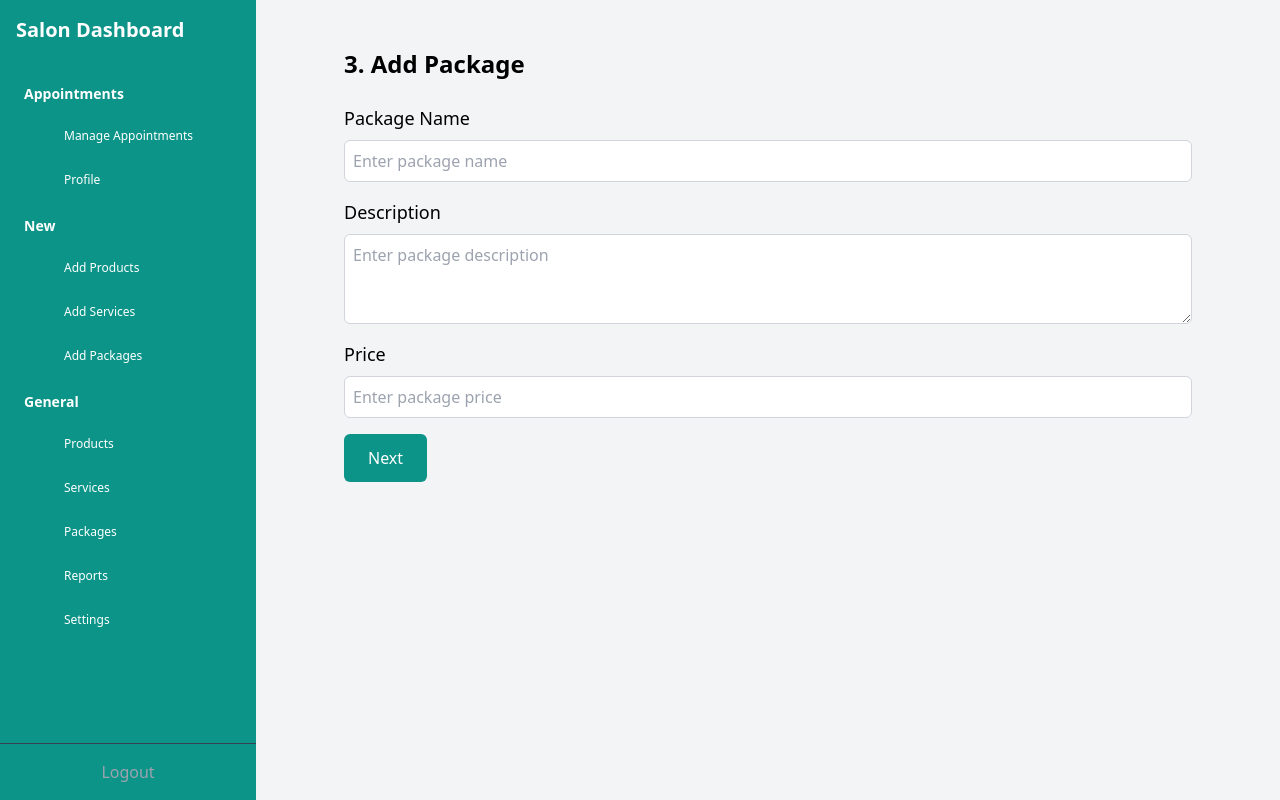
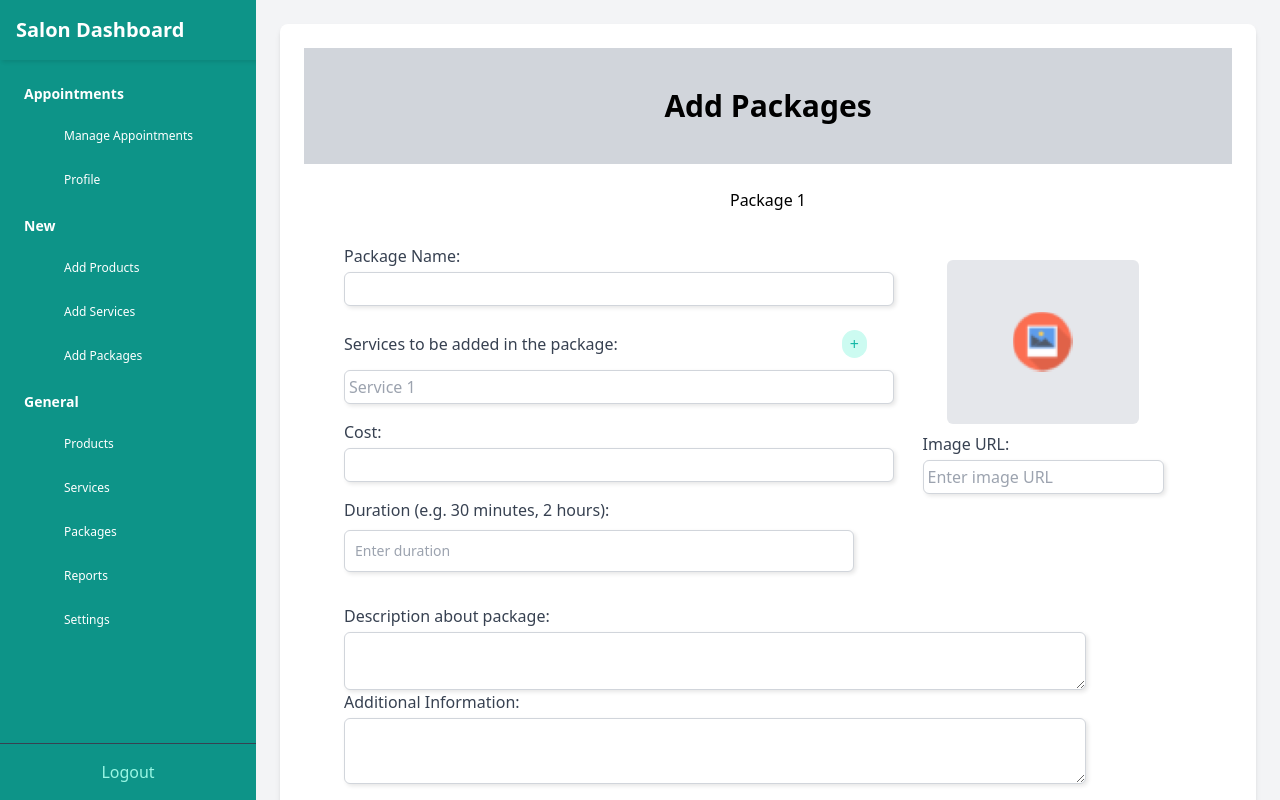
Before and after one commit to ShravaniR2412/SASS, a React (Vite) app in the folder client/: page /admin/addpackages in a window 1280 px wide. Shown: the top 800 px of the page. Built offline with nearby package versions, Linux system fonts and the light colour scheme.

Commit message:
resdesigned Addpackages, Addservices

```diff
--- a/client/src/components/Sidebar.jsx
+++ b/client/src/components/Sidebar.jsx
@@ -4,7 +4,7 @@ import { Link } from 'react-router-dom';
 const Sidebar = ({ sections }) => {
   return (
     <div className="w-64 h-screen bg-teal-600 text-white flex flex-col">
-      <div className="p-4 text-xl font-semibold bg-teal-600">
+      <div className="p-4 text-xl font-semibold bg-teal-600 shadow-custom-light">
         <h2 className="text-white">Salon Dashboard</h2>
       </div>
       <div className="flex-1 overflow-y-auto p-3"> {/* Add overflow-y-auto for scrolling */}
@@ -39,7 +39,7 @@ const Sidebar = ({ sections }) => {
       <div className="p-4 border-t border-gray-700">
         <a
           href="#logout"
-          className="block text-center text-gray-400 hover:text-white"
+          className="block text-center text-teal-200 hover:text-white"
         >
           Logout
         </a>
--- a/client/src/pages/salon/AddPackages.jsx
+++ b/client/src/pages/salon/AddPackages.jsx
@@ -1,81 +1,269 @@
 // src/Packages.jsx
 import React, { useState } from 'react';
+import backgroundImage from '../../assets/imgbg.png';
 import { useNavigate } from 'react-router-dom';
 
 const AddPackages = () => {
-  const [packageData, setPackageData] = useState({
-    packageName: '',
-    packageDescription: '',
-    packagePrice: ''
-  });
+
+  const [packageData, setPackageData] = useState([{ id: Date.now(), PackageName: '', cost: '', duration: '', imageUrl: '', description: '', additionalInfo: ''  }]);
   const navigate = useNavigate();
 
-  const handlePackageChange = (e) => {
-    const { name, value } = e.target;
-    setPackageData({
-      ...packageData,
-      [name]: value
-    });
+  const [services, setServices] = useState([{ serviceName: '' }]);
+
+
+  const addForm = () => {
+    setPackageData([...packageData, { id: Date.now(), packageName: '', cost: '', duration: '', imageUrl: '', description: '', additionalInfo: '' }]);
   };
 
-  const handleNext = () => {
-    // You may want to add validation and save data here
-    navigate('/addproducts');
+  const deleteForm = (index) => {
+    if (packageData.length > 1) {
+      const updatedForms = packageData.filter((_, formIndex) => formIndex !== index);
+      setPackageData(updatedForms);
+    }
   };
 
+  const handlePackageChange = (e, index) => {
+    const { name, value } = e.target;
+    const updatedPackageData = [...packageData];
+    updatedPackageData[index][name] = value;
+    setPackageData(updatedPackageData);
+  };
+
+  const handleSubmit = (e) => {
+    e.preventDefault();
+    console.log('Submitted data:', packageData);
+    navigate('/addproducts');  // Redirect to next step
+  };
+
+  const addServiceInput = () => {
+    setServices([...services, { serviceName: '' }]); // Add a new empty object to the services array
+  };
+
+  const removeServiceInput = (index) => {
+    const updatedServices = services.filter((_, serviceIndex) => serviceIndex !== index);
+    setServices(updatedServices);
+  };
+
+
+  const handleServiceChange = (e, index) => {
+    const { name, value } = e.target;
+    const updatedServices = [...services];
+    updatedServices[index][name] = value;
+    setServices(updatedServices);
+  };
+
+
+
+
+
+  // const handleNext = () => {
+  //   // You may want to add validation and save data here
+  //   navigate('/addproducts');
+// };
+
+//   return (
+//     <div className="p-6 max-w-4xl mx-auto">
+//       <h3 className="text-2xl font-semibold mb-6">3. Add Package</h3>
+//       <form>
+//         <div className="mb-4">
+//           <label htmlFor="packageName" className="block text-lg font-medium mb-2">Package Name</label>
+//           <input
+//             type="text"
+//             id="packageName"
+//             name="packageName"
+//             value={packageData.packageName}
+//             onChange={handlePackageChange}
+//             className="block w-full p-2 border border-gray-300 rounded-md"
+//             placeholder="Enter package name"
+//           />
+//         </div>
+
+//         <div className="mb-4">
+//           <label htmlFor="packageDescription" className="block text-lg font-medium mb-2">Description</label>
+//           <textarea
+//             id="packageDescription"
+//             name="packageDescription"
+//             value={packageData.packageDescription}
+//             onChange={handlePackageChange}
+//             rows="3"
+//             className="block w-full p-2 border border-gray-300 rounded-md"
+//             placeholder="Enter package description"
+//           />
+//         </div>
+
+//         <div className="mb-4">
+//           <label htmlFor="packagePrice" className="block text-lg font-medium mb-2">Price</label>
+//           <input
+//             type="text"
+//             id="packagePrice"
+//             name="packagePrice"
+//             value={packageData.packagePrice}
+//             onChange={handlePackageChange}
+//             className="block w-full p-2 border border-gray-300 rounded-md"
+//             placeholder="Enter package price"
+//           />
+//         </div>
+
+//         <button
+//           type="button"
+//           onClick={handleNext}
+//           className="bg-teal-600 text-white px-6 py-3 rounded-md hover:bg-teal-700"
+//         >
+//           Next
+//         </button>
+//       </form>
+//     </div>
+//   );
+// };
+
 return (
-    <div className="p-6 max-w-4xl mx-auto">
-      <h3 className="text-2xl font-semibold mb-6">3. Add Package</h3>
-      <form>
-        <div className="mb-4">
-          <label htmlFor="packageName" className="block text-lg font-medium mb-2">Package Name</label>
+  <div className="mx-auto p-6 bg-white shadow-md rounded-lg">
+      <header className="text-center mb-6 w-full p-10 bg-gray-300">
+        <h1 className="text-3xl font-bold">Add Packages</h1>
+      </header>
+
+      <form onSubmit={handleSubmit} className="service-form space-y-4 mb-8 justify-center">
+        {packageData.map((form, index) => (
+          <div key={form.id}>
+            <h1 className="text-center text-1xl mb-8 font-xl">Package {index + 1}</h1>
+
+
+            <div className='flex mt-8'>
+              <div className='flex-1 space-y-4 mb-8'>
+                <label className="block">
+                  <span className="text-gray-700 ml-10 mb-8">Package Name:</span>
                   <input
                     type="text"
-            id="packageName"
-            name="packageName"
-            value={packageData.packageName}
-            onChange={handlePackageChange}
-            className="block w-full p-2 border border-gray-300 rounded-md"
-            placeholder="Enter package name"
+                    name="PackageName"
+                    value={form.PackageName}
+                    onChange={(e) => handlePackageChange(e, index)}
+                    className="mt-1 ml-10 block w-[550px] p-1 border border-gray-300 rounded-md shadow-custom-light hover:shadow-custom-dark" />
+                </label>
+                <div className='ml-10 mb-4'>
+                  <span className="text-gray-700">Services to be added in the package:</span>
+                  <button type="button" onClick={addServiceInput} className="submit-btn mt-2  ml-56 border-1 border-teal-500 rounded-full bg-teal-100 text-teal-500  py-0.5 px-2  w-max text-center hover:bg-teal-300 transition-shadow duration-300 active:shadow-lg">
+                    +
+                  </button>
+                  {services.length > 1 &&
+                  (
+                    <button
+                        type="button"
+                        onClick={() => removeServiceInput(services.length - 1)}
+                        className="text-red-500 hover:bg-red-300  ml-2 py-0.5 px-2.5 rounded-full transition-shadow bg-red-100 duration-300 active:shadow-lg"
+                      >
+                        -
+                    </button>
+                  )
+                  }
+
+                  {services.map((service, serviceIndex) => (
+                    <div key={serviceIndex} className="mt-3">
+                      <label className="block">
+                        <input
+                          type="text"
+                          name="serviceName"
+                          value={service.serviceName}
+                          onChange={(e) => handleServiceChange(e, serviceIndex)}
+                          className="mt-1 block w-[550px] p-1 border border-gray-300 rounded-md shadow-custom-light hover:shadow-custom-dark"
+                          placeholder={`Service ${serviceIndex + 1}`}
+                        />
+                      </label>
+                    </div>
+                  ))}
+
+
+
+                </div>
+
+
+                <label className="block">
+                  <span className="text-gray-700 ml-10 mb-8">Cost:</span>
+                  <input
+                    type="text"
+                    name="cost"
+                    value={form.cost}
+                    onChange={(e) => handlePackageChange(e, index)}
+                    className="mt-1 ml-10 block w-[550px] p-1 border border-gray-300 rounded-md shadow-custom-light hover:shadow-custom-dark" />
+                </label>
+                <div className='mx-10'>
+                  <label htmlFor={`duration-${index}`} className="block mb-2 text-gray-700">
+                    Duration (e.g. 30 minutes, 2 hours):
+                  </label>
+                  <input
+                    type="text"
+                    id={`duration-${index}`}
+                    name="duration"
+                    value={form.duration}
+                    onChange={(e) => handlePackageChange(e, index)}
+                    placeholder="Enter duration"
+                    className="border border-gray-300 rounded-md shadow-custom-light hover:shadow-custom-dark text-gray-900 text-sm focus:ring-teal-500 focus:border-gray-900 block w-full p-2.5"
                   />
                 </div>
-
-        <div className="mb-4">
-          <label htmlFor="packageDescription" className="block text-lg font-medium mb-2">Description</label>
-          <textarea
-            id="packageDescription"
-            name="packageDescription"
-            value={packageData.packageDescription}
-            onChange={handlePackageChange}
-            rows="3"
-            className="block w-full p-2 border border-gray-300 rounded-md"
-            placeholder="Enter package description"
+              </div>
+              <div className="flex-1 w-48 h-[250px] flex flex-col items-center mr-10 relative">
+                <div
+                  className="w-48 h-48 mt-4 bg-gray-200 rounded-md overflow-hidden relative bg-no-repeat bg-center"
+                  style={{ backgroundImage: `url(${backgroundImage})` }}
+                >
+                  {form.imageUrl && (
+                    <img
+                      src={form.imageUrl}
+                      alt="Service Image"
+                      className="object-contain w-full h-full"
                     />
+                  )}
                 </div>
-
-        <div className="mb-4">
-          <label htmlFor="packagePrice" className="block text-lg font-medium mb-2">Price</label>
+                <label className="block mt-2">
+                  <span className="text-gray-700">Image URL:</span>
                   <input
                     type="text"
-            id="packagePrice"
-            name="packagePrice"
-            value={packageData.packagePrice}
-            onChange={handlePackageChange}
-            className="block w-full p-2 border border-gray-300 rounded-md"
-            placeholder="Enter package price"
+                    name="imageUrl"
+                    value={form.imageUrl}
+                    onChange={(e) => handlePackageChange(e, index)}
+                    placeholder="Enter image URL"
+                    className="mt-1 block w-full p-1 border border-gray-300 rounded-md shadow-custom-light hover:shadow-custom-dark"
                   />
+                </label>
               </div>
-
-        <button
-          type="button"
-          onClick={handleNext}
-          className="bg-teal-600 text-white px-6 py-3 rounded-md hover:bg-teal-700"
-        >
-          Next
+            </div>
+            <label className="block">
+              <span className="text-gray-700 ml-10 mb-10">Description about package:</span>
+              <textarea
+                name="description"
+                value={form.description}
+                onChange={(e) => handlePackageChange(e, index)}
+                className="mt-1 ml-10 block w-4/5 p-1 border border-gray-300 rounded-md shadow-custom-light hover:shadow-custom-dark"></textarea>
+            </label>
+            <label className="block">
+              <span className="text-gray-700 ml-10 mb-8">Additional Information:</span>
+              <textarea
+                name="additionalInfo"
+                value={form.additionalInfo}
+                onChange={(e) => handlePackageChange(e, index)}
+                className="mt-1 ml-10 block w-4/5 p-2 border border-gray-300 rounded-md shadow-custom-light hover:shadow-custom-dark"></textarea>
+            </label>
+            <hr className="mt-8 mb-8" />
+          </div>
+        ))}
+        <div className="flex justify-between ml-20 mr-40">
+          <button type="button" onClick={addForm} className="submit-btn border-0 text-teal-500 py-2 px-4 rounded-lg w-max text-center hover:bg-teal-50 shadow-md transition-shadow duration-300 active:shadow-lg">
+            Add More Packages
           </button>
+          {packageData.length > 1 && (
+            <button type="button" onClick={() => deleteForm(packageData.length - 1)} className="submit-btn border-0 text-teal-500 py-2 px-4 rounded-lg w-max text-center hover:bg-teal-50 shadow-md transition-shadow duration-300 active:shadow-lg">
+              Delete
+            </button>
+          )}
+        </div>
+        <div className="flex justify-center mt-4">
+          <button type="submit" className="submit-btn bg-teal-500 text-white py-2 px-4 rounded-lg w-max text-center hover:shadow-custom-dark active:bg-gray-200 transition-shadow duration-300 shadow-custom-light">
+            SUBMIT
+          </button>
+        </div>
       </form>
   </div>
 );
 };
 
+
 export default AddPackages;
--- a/client/src/pages/salon/AddServices.jsx
+++ b/client/src/pages/salon/AddServices.jsx
@@ -88,7 +88,7 @@ const AddServices = () => {
         {forms.map((form, index) => (
           <div key={form.id}>
             <h1 className="text-center text-1xl mb-8 font-xl">Service {index + 1}</h1>
-            <div className='mx-20'>
+            <div className='mx-10'>
               <label htmlFor={`category-${index}`} className="block mb-2 text-gray-700">
                 Category:
               </label>
@@ -109,24 +109,24 @@ const AddServices = () => {
             <div className='flex mt-8'>
               <div className='flex-1 space-y-4'>
                 <label className="block">
-                  <span className="text-gray-700 ml-20 mb-8">Name of service:</span>
+                  <span className="text-gray-700 ml-10 mb-8">Name of service:</span>
                   <input
                     type="text"
                     name="serviceName"
                     value={form.serviceName}
                     onChange={(event) => handleChange(index, event)}
-                    className="mt-1 ml-20 block w-[650px] p-1 border border-gray-300 rounded-md shadow-custom-light hover:shadow-custom-dark" />
+                    className="mt-1 ml-10 block w-[550px] p-1 border border-gray-300 rounded-md shadow-custom-light hover:shadow-custom-dark" />
                 </label>
                 <label className="block">
-                  <span className="text-gray-700 ml-20 mb-8">Cost:</span>
+                  <span className="text-gray-700 ml-10 mb-8">Cost:</span>
                   <input
                     type="text"
                     name="cost"
                     value={form.cost}
                     onChange={(event) => handleChange(index, event)}
-                    className="mt-1 ml-20 block w-[650px] p-1 border border-gray-300 rounded-md shadow-custom-light hover:shadow-custom-dark" />
+                    className="mt-1 ml-10 block w-[550px] p-1 border border-gray-300 rounded-md shadow-custom-light hover:shadow-custom-dark" />
                 </label>
-                <div className='mx-20'>
+                <div className='mx-10'>
                   <label htmlFor={`duration-${index}`} className="block mb-2 text-gray-700">
                     Duration (e.g. 30 minutes, 2 hours):
                   </label>
@@ -141,7 +141,7 @@ const AddServices = () => {
                   />
                 </div>
               </div>
-              <div className="flex-1 w-48 h-[250px] flex flex-col items-center mr-16 relative">
+              <div className="flex-1 w-48 h-[250px] flex flex-col items-center mr-10 relative">
                 <div
                   className="w-48 h-48 mt-4 bg-gray-200 rounded-md overflow-hidden relative bg-no-repeat bg-center"
                   style={{ backgroundImage: `url(${backgroundImage})` }}
@@ -168,20 +168,20 @@ const AddServices = () => {
               </div>
             </div>
             <label className="block">
-              <span className="text-gray-700 ml-20 mb-8">Description about service:</span>
+              <span className="text-gray-700 ml-10 mb-8">Description about service:</span>
               <textarea
                 name="description"
                 value={form.description}
                 onChange={(event) => handleChange(index, event)}
-                className="mt-1 ml-20 block w-4/5 p-1 border border-gray-300 rounded-md shadow-custom-light hover:shadow-custom-dark"></textarea>
+                className="mt-1 ml-10 block w-4/5 p-1 border border-gray-300 rounded-md shadow-custom-light hover:shadow-custom-dark"></textarea>
             </label>
-            <label className="block">
-              <span className="text-gray-700 ml-20 mb-8">Additional Information:</span>
+            <label className="block mt-2">
+              <span className="text-gray-700 ml-10  mb-8">Additional Information:</span>
               <textarea
                 name="additionalInfo"
                 value={form.additionalInfo}
                 onChange={(event) => handleChange(index, event)}
-                className="mt-1 ml-20 block w-4/5 p-2 border border-gray-300 rounded-md shadow-custom-light hover:shadow-custom-dark"></textarea>
+                className="mt-1 ml-10 block w-4/5 p-2 border border-gray-300 rounded-md shadow-custom-light hover:shadow-custom-dark"></textarea>
             </label>
             <hr className="mt-8 mb-8" />
           </div>
```
Also changed, not shown: 1 other file (tests, documents, lock files or other folders). Lines whose indentation alone changed are shown as unchanged.
